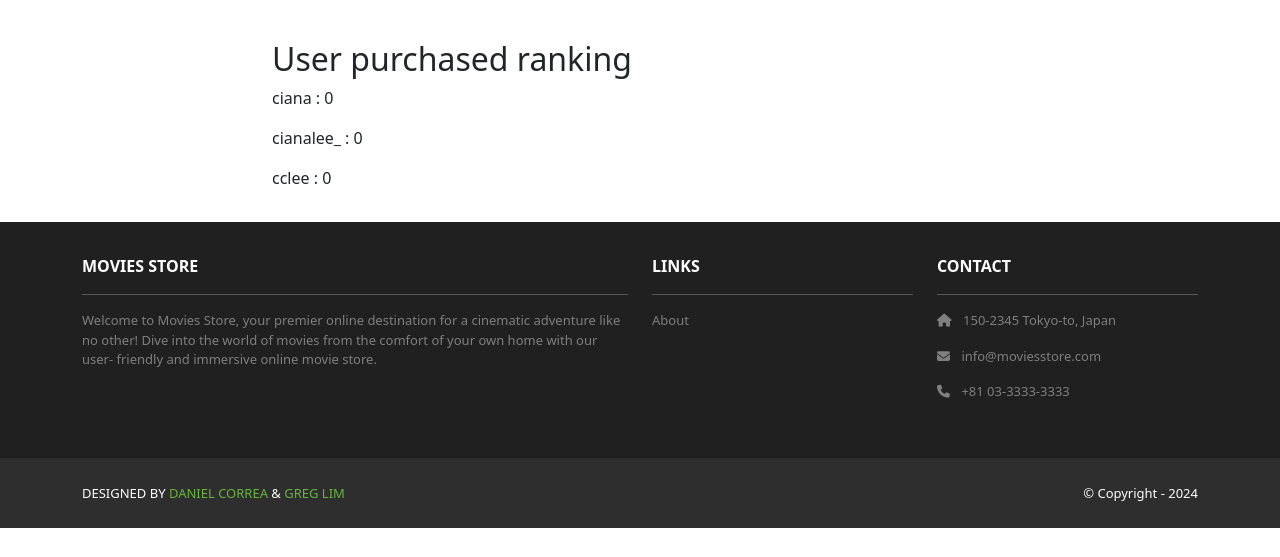
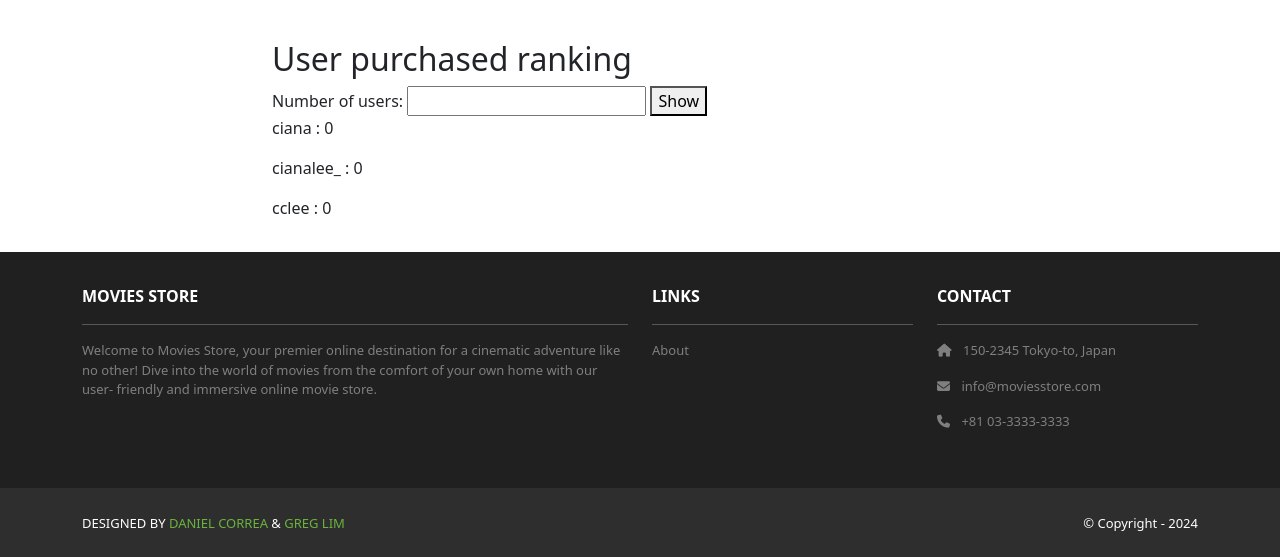
Before and after one commit to clee3010/CS2340-Midterm, a Django app: page /accounts/purchase-rankings/ in a window 1280 px wide. Shown: the part 82-639 px from the top of the page. Run offline with Django 5.2, Linux system fonts and the light colour scheme; a user stored in the database is signed in; data comes from the database, SQL or seed files in the repository; some libraries are stand-ins or nearby versions.

Commit message:
Implemented size input for admins

```diff
--- a/accounts/templates/accounts/purchase_ranking.html
+++ b/accounts/templates/accounts/purchase_ranking.html
@@ -5,9 +5,16 @@
     <div class="row justify-content-center">
       <div class="col-md-8">
         <h2>User purchased ranking</h2>
-        {% for users in template_data.users %}
+
+        <form method="GET">
+          <label for="limit">Number of users:</label>
+          <input type="number" name="limit" id="limit" min="1" value="{{ template_data.limit }}">
+          <button type="submit">Show</button>
+        </form>
+
+        {% for user in template_data.users %}
             <p>
-                {{users.username}} : {{users.purchase_count}}
+                {{user.username}} : {{user.purchase_count}}
             </p>
         {% endfor %}
       </div>
--- a/accounts/views.py
+++ b/accounts/views.py
@@ -57,12 +57,23 @@ def orders(request):
 
 @user_passes_test(lambda u: u.is_superuser)
 def purchased_ranking(request):
+    limit = request.GET.get('limit')
+
+    if limit:
+        limit = int(limit)
+    else:
+        limit = None
+
     users = User.objects.filter(is_superuser=False).annotate(
         purchase_count=Coalesce(Sum("order__item__quantity"), 0)
     ).order_by('-purchase_count')
 
+    if limit is not None:
+        users = users[:limit]
+
     template_data = {}
     template_data['title'] = 'Purchase Ranking'
     template_data['users'] = users
+    template_data['limit'] = limit
 
     return render(request, 'accounts/purchase_ranking.html', {'template_data': template_data})
```
